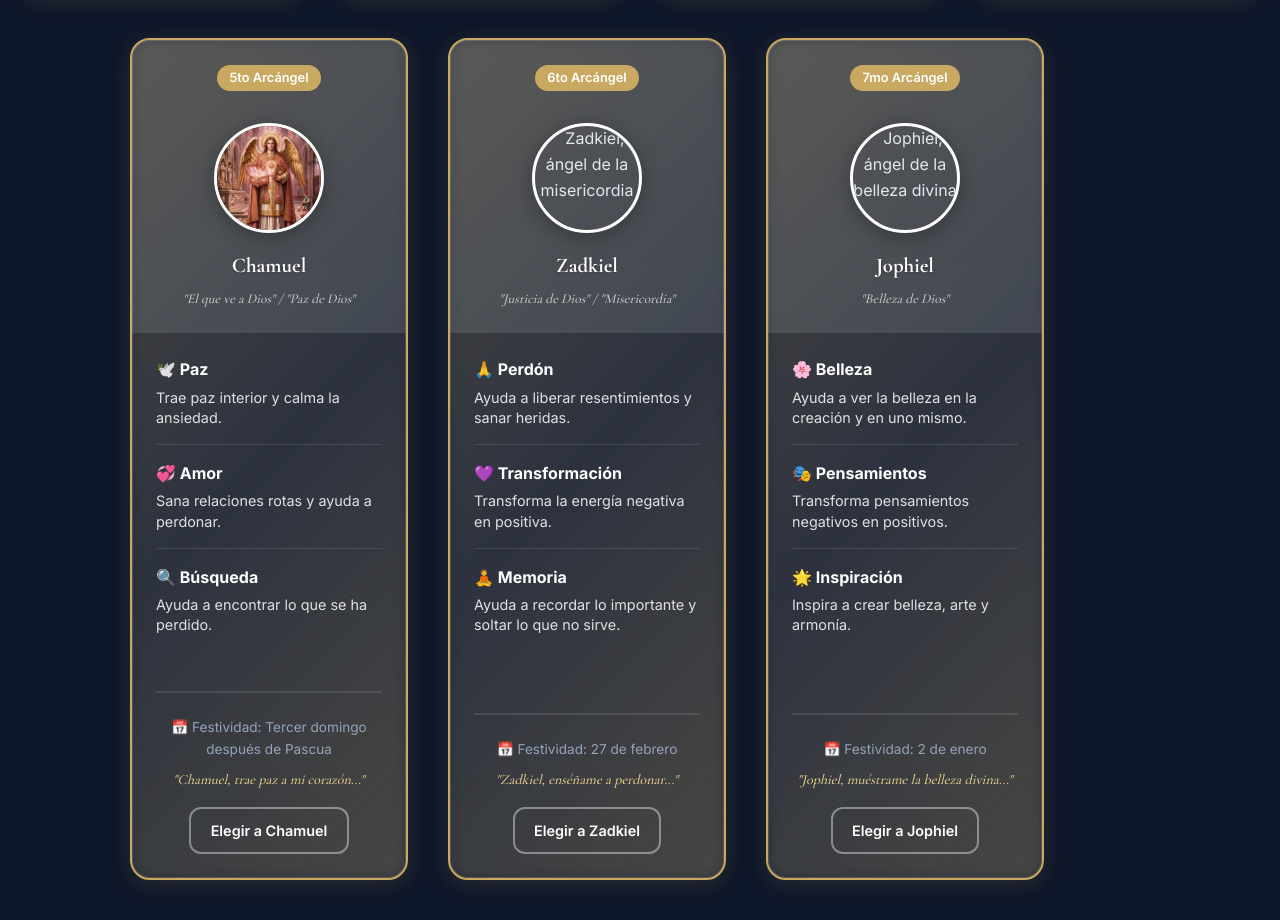
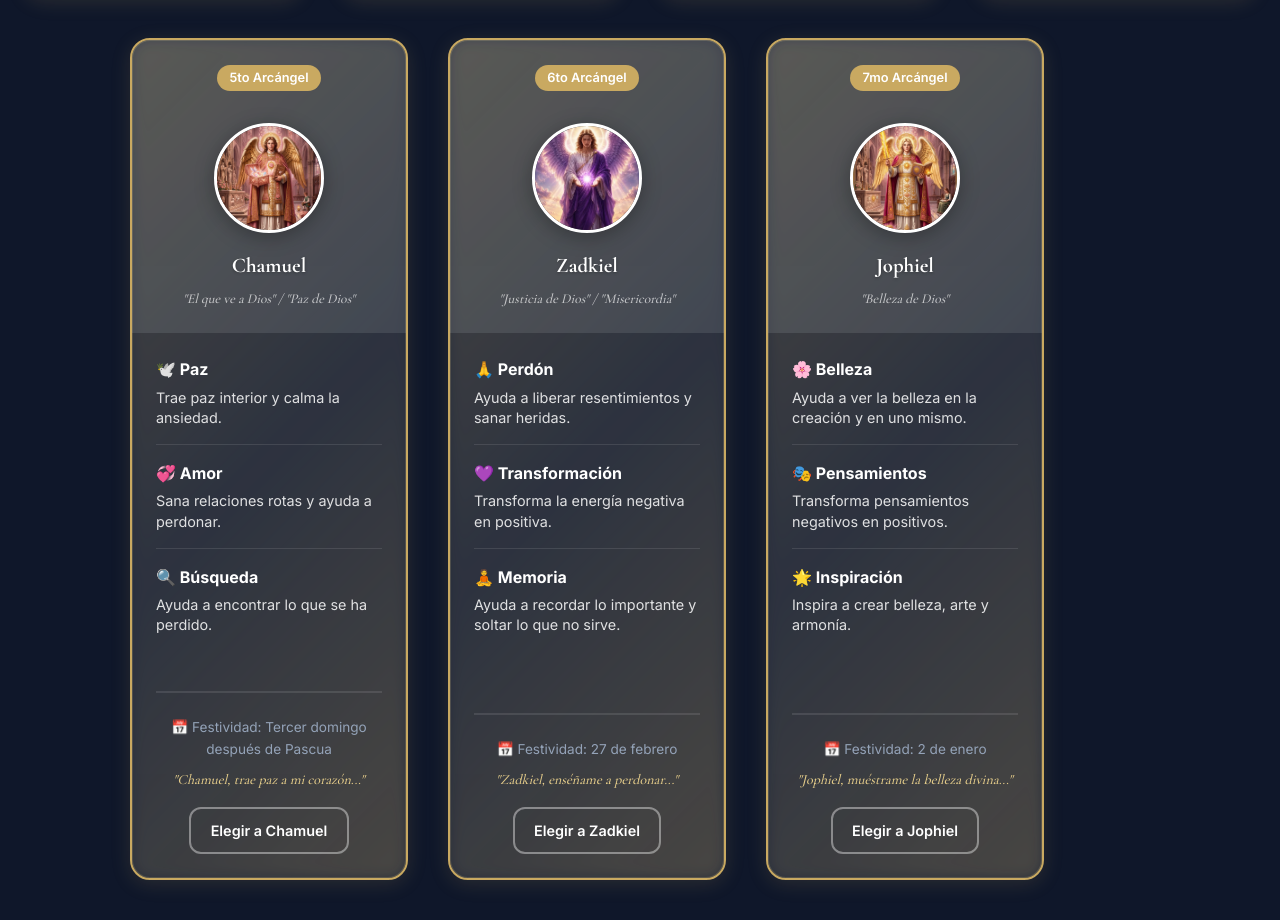
Before and after one commit to arnaldoeuropa66-droid/arcangeles3, a website: page public/index.html in a window 1280 px wide. Shown: the part 1926-2846 px from the top of the page. Drawn offline with nearby package versions, Linux system fonts and the light colour scheme.

Commit message:
Arreglar imagenes de Zadkiel y Jophiel

```diff
--- a/public/index.html
+++ b/public/index.html
@@ -227,7 +227,7 @@
           <article class="archangel-card featured">
             <div class="archangel-header">
               <span class="archangel-rank">6to Arcángel</span>
-              <img src="assets/zadkiel.jpg" alt="Zadkiel, ángel de la misericordia" class="archangel-img" loading="lazy" decoding="async">
+              <img src="assets/zadkiel.webp" alt="Zadkiel, ángel de la misericordia" class="archangel-img" loading="lazy" decoding="async">
               <h3>Zadkiel</h3>
               <p class="archangel-latin">"Justicia de Dios" / "Misericordia"</p>
             </div>
@@ -249,7 +249,7 @@
           <article class="archangel-card featured">
             <div class="archangel-header">
               <span class="archangel-rank">7mo Arcángel</span>
-              <img src="assets/jophiel.webp" alt="Jophiel, ángel de la belleza divina" class="archangel-img" loading="lazy" decoding="async">
+              <img src="assets/jofiel.jpg" alt="Jophiel, ángel de la belleza divina" class="archangel-img" loading="lazy" decoding="async">
               <h3>Jophiel</h3>
               <p class="archangel-latin">"Belleza de Dios"</p>
             </div>
```
